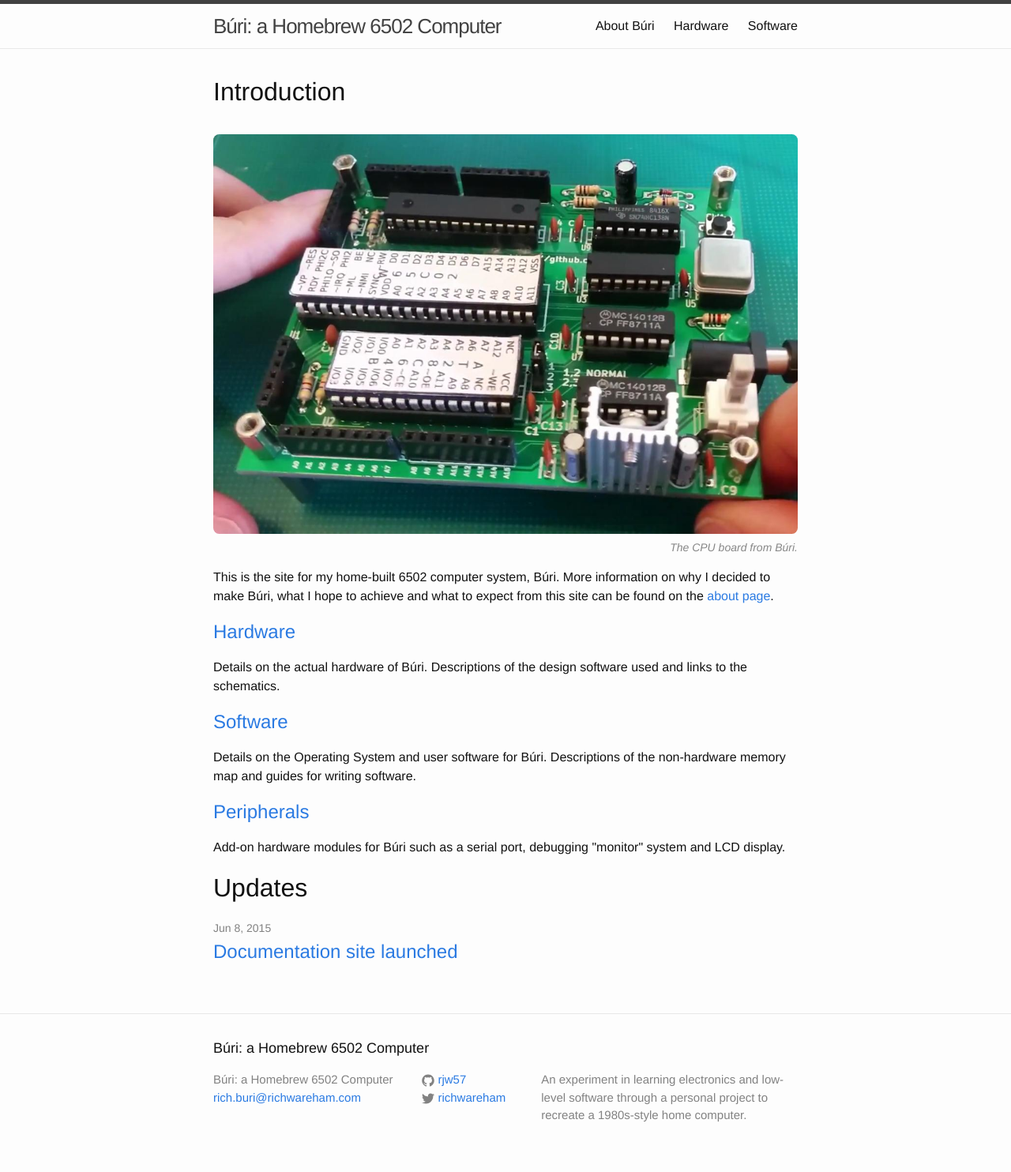
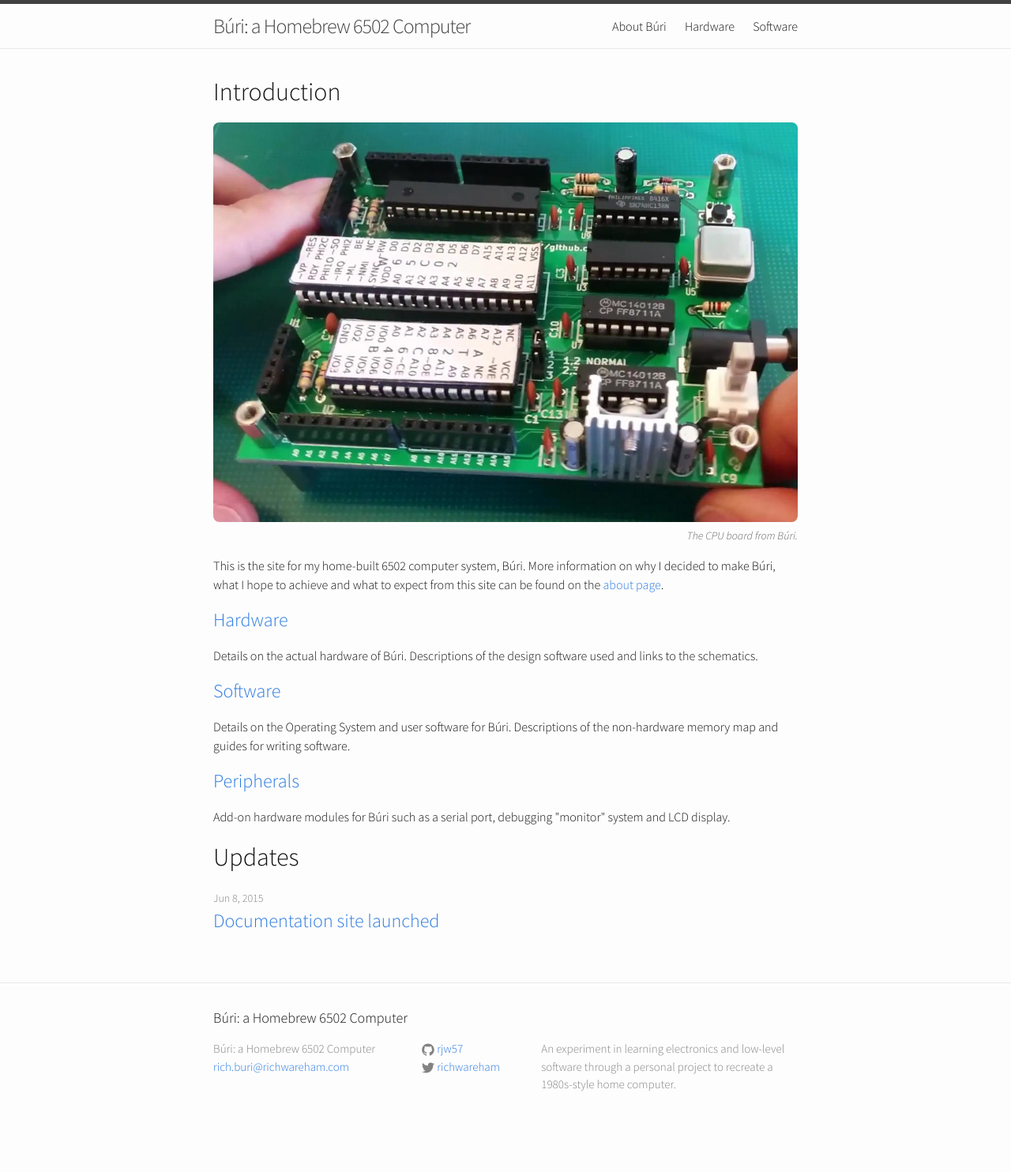
Before and after one commit to rjw57/buri, a Jekyll site: the page built from docs/index.html, in a window 1280 px wide. Shown: the whole page at 79% size. Built offline with Jekyll 4.4.1, drawn with Linux system fonts in a browser that asks for light colours; after the commit the page ends 1445 px from its top, so only the background shows below that.

Commit message:
docs: update styling with Source Sans Pro from Google Fonts

```diff
--- a/docs/_sass/_base.scss
+++ b/docs/_sass/_base.scss
@@ -23,6 +23,9 @@ body {
     -webkit-text-size-adjust: 100%;
 }
 
+h1, h2, h3, h4, h5, h6 {
+    font-family: $display-font-family;
+}
 
 
 /**
@@ -52,10 +55,15 @@ img {
  */
 figure > img {
     display: block;
+    border-radius: $spacing-unit * 0.25;
 }
 
 figcaption {
     font-size: $small-font-size;
+    text-align: right;
+    font-style: italic;
+    margin-top: $spacing-unit * 0.25;
+    color: mix($text-color, $background-color, 66%);
 }
 
 
--- a/docs/_sass/_layout.scss
+++ b/docs/_sass/_layout.scss
@@ -188,23 +188,6 @@
     font-size: 24px;
 }
 
-.figure {
-    margin-top: $spacing-unit;
-
-    .figure-body {
-      border-radius: $spacing-unit * 0.25;
-    }
-
-    .figure-caption {
-      text-align: right;
-      font-style: italic;
-      margin-top: $spacing-unit * 0.25;
-      color: mix($text-color, $background-color, 50%);
-      font-size: $small-font-size;
-    }
-}
-
-
 /**
  * Posts
  */
--- a/docs/css/main.scss
+++ b/docs/css/main.scss
@@ -2,11 +2,11 @@
 # Only the main Sass file needs front matter (the dashes are enough)
 ---
 @charset "utf-8";
-
-
+@import url(http://fonts.googleapis.com/css?family=Source+Sans+Pro:300,700,300italic,700italic);
 
 // Our variables
-$base-font-family: Helvetica, Arial, sans-serif;
+$base-font-family: Source Sans Pro, Helvetica, Arial, sans-serif;
+$display-font-family: $base-font-family;
 $base-font-size:   16px;
 $small-font-size:  $base-font-size * 0.875;
 $base-line-height: 1.5;
--- a/docs/index.html
+++ b/docs/index.html
@@ -5,9 +5,9 @@ layout: default
 <div class="home">
   <h1>Introduction</h1>
 
-  <figure class="figure">
-    <img class="figure-body" src="{{ "cpu-board.jpg" | prepend: site.imageurl }}">
-    <figcaption class="figure-caption">
+  <figure>
+    <img src="{{ "cpu-board.jpg" | prepend: site.imageurl }}">
+    <figcaption>
       The CPU board from Búri.
     </figcaption>
   </figure>
```
